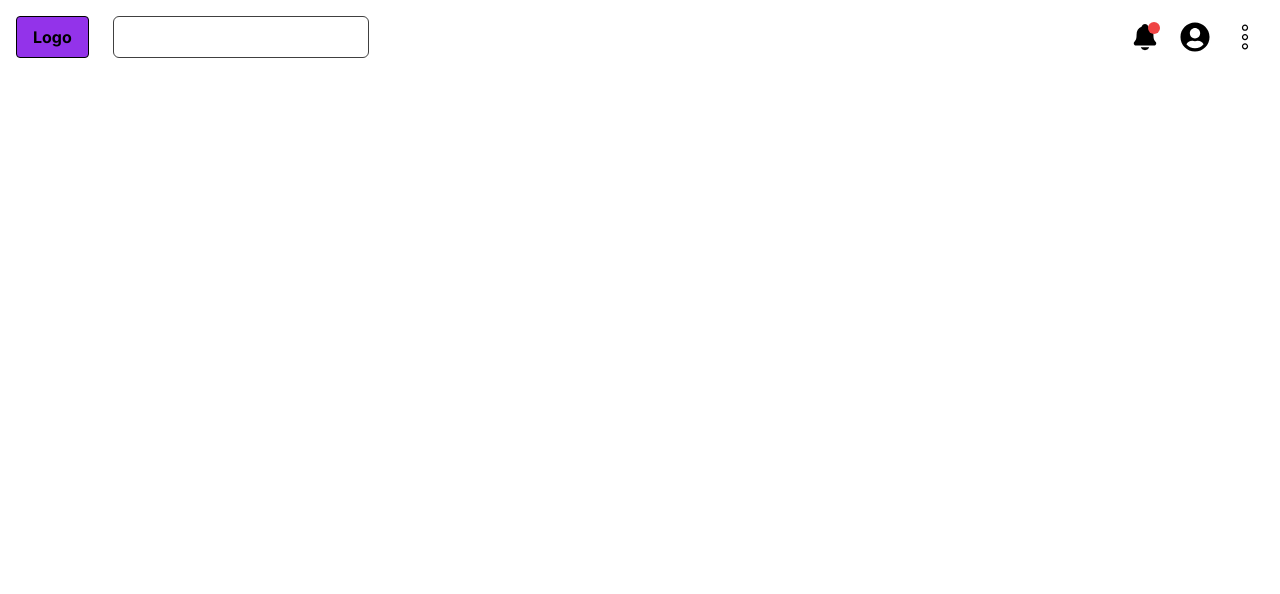
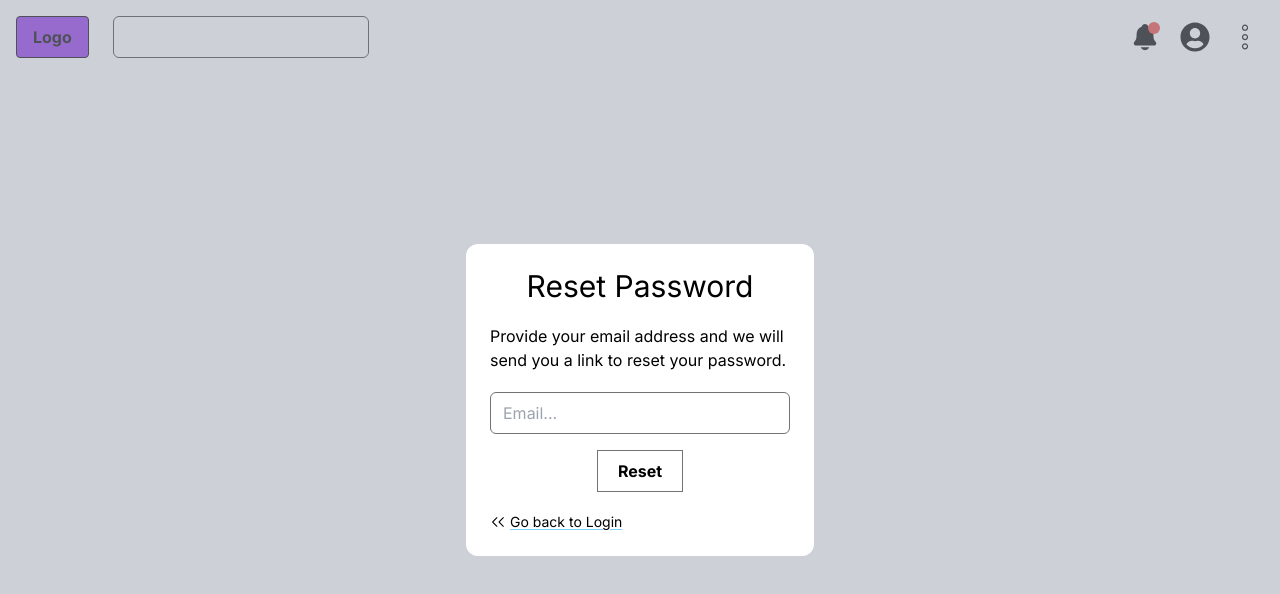
Before and after one commit to SantaVC/PhotoAlbumCessiInternship, a React (Create React App) app in the folder frontend/: page /reset-password in a window 1280 px wide. Before the commit this address had no page. Shown: the top 594 px of the page. Built offline with nearby package versions, Linux system fonts and the light colour scheme.

Commit message:
add ResetPasswordModal
1. add ResetPasswordModal

```diff
--- a/frontend/src/App.jsx
+++ b/frontend/src/App.jsx
@@ -5,6 +5,7 @@ import {
   Header,
   RequireAuth,
   PersistLogin,
+  ResetPasswordModal,
 } from "./components/index";
 import { ProfilePage, LayoutPage, HomePage } from "./pages/index";
 
@@ -19,6 +20,7 @@ const App = () => {
           <Route element={<PersistLogin />}>
             <Route path="/login" element={<SignInModal />} />
             <Route path="/signup" element={<SignUpModal />} />
+            <Route path="/reset-password" element={<ResetPasswordModal />} />
 
             <Route element={<RequireAuth />}>
               <Route path="/" element={<HomePage />} />
--- a/frontend/src/components/Header.jsx
+++ b/frontend/src/components/Header.jsx
@@ -1,9 +1,9 @@
 import { useEffect, useRef } from "react";
 import { useState } from "react";
 import { Link } from "react-router-dom";
+import { FaUserCircle } from "react-icons/fa";
 import { CiMenuKebab } from "react-icons/ci";
 import { IoNotifications } from "react-icons/io5";
-import { FaUserCircle } from "react-icons/fa";
 import { Button, Menu } from "./index";
 
 const Header = () => {
--- a/frontend/src/components/Menu.jsx
+++ b/frontend/src/components/Menu.jsx
@@ -15,7 +15,7 @@ const Menu = ({ setIsOpen }) => {
   const handleClick = async () => {
     await dispatch(logoutUser()).unwrap();
     setIsOpen(false);
-    navigate("/");
+    navigate("/login");
   };
 
   return (
--- a/frontend/src/components/PersistLogin.jsx
+++ b/frontend/src/components/PersistLogin.jsx
@@ -1,9 +1,9 @@
 import { useEffect, useState } from "react";
 import { useDispatch, useSelector } from "react-redux";
 import { Outlet } from "react-router-dom";
+import { selectPersist } from "../redux/slices/authSlice";
 import useRefreshToken from "../hooks/useRefreshToken";
 import useUserAuth from "../hooks/useUserAuth";
-import { selectPersist } from "../redux/slices/authSlice";
 
 const PersistLogin = () => {
   const [isLoading, setIsLoading] = useState(true);
@@ -28,6 +28,7 @@ const PersistLogin = () => {
     };
 
     if (!token && persist) {
+      console.log("verify called ", persist);
       verifyRefreshToken();
     } else {
       setIsLoading(false);
--- /dev/null
+++ b/frontend/src/components/ResetPassword/ResetPasswordForm.jsx
@@ -0,0 +1,57 @@
+import { useDispatch } from "react-redux";
+import { useNavigate } from "react-router-dom";
+import { useForm } from "react-hook-form";
+import { z } from "zod";
+import { zodResolver } from "@hookform/resolvers/zod";
+import { Button } from "../index";
+
+const schema = z.object({
+  email: z.string().email("Invalid email."),
+});
+
+const ResetPasswordForm = () => {
+  const dispatch = useDispatch();
+  const navigate = useNavigate();
+
+  const {
+    register,
+    handleSubmit,
+    setError,
+    reset,
+    formState: { errors, isSubmitting },
+  } = useForm({ resolver: zodResolver(schema) });
+
+  const onSubmit = async (data) => {};
+
+  return (
+    <form
+      onSubmit={handleSubmit(onSubmit)}
+      className="flex flex-col items-center gap-4 f-regular"
+    >
+      <div>
+        <input
+          {...register("email")}
+          className="min-w-[300px] w-full py-2 px-3 border border-neutral-500 rounded-md"
+          placeholder="Email..."
+        />
+        {errors.email && (
+          <p className="px-1 text-red-500">{errors.email.message}</p>
+        )}
+      </div>
+
+      <Button
+        type="submit"
+        className="border border-neutral-500 px-5 py-2 f-bold hover:bg-sky-300 disabled:cursor-not-allowed"
+        disabled={isSubmitting}
+      >
+        {isSubmitting ? "Loading..." : "Reset"}
+      </Button>
+
+      {errors.root && (
+        <p className="self-start px-1 text-red-500">{errors.root.message}</p>
+      )}
+    </form>
+  );
+};
+
+export default ResetPasswordForm;
--- /dev/null
+++ b/frontend/src/components/ResetPassword/ResetPasswordModal.jsx
@@ -0,0 +1,38 @@
+import "../../scss/LoginModal.scss";
+import { Link, Navigate } from "react-router-dom";
+import { RxDoubleArrowLeft } from "react-icons/rx";
+import { Modal, ResetPasswordForm } from "../index";
+import useUserAuth from "../../hooks/useUserAuth";
+
+const ResetPasswordModal = () => {
+  const { token } = useUserAuth();
+
+  return token ? (
+    <Navigate to={"/"} />
+  ) : (
+    <Modal>
+      <div className="fixed top-1/2 left-1/2 max-w-96 bg-white rounded-xl onModalOpen">
+        <div className="relative flex flex-col gap-5 justify-center items-center h-full p-6">
+          <h2 className="text-center text-3xl f-regular">Reset Password</h2>
+
+          <p className="max-w-[300px] f-regular">
+            Provide your email address and we will send you a link to reset your
+            password.
+          </p>
+
+          <ResetPasswordForm />
+
+          <Link
+            to={"/login"}
+            className="self-start flex items-center justify-center gap-1 text-sm underline underline-offset-2 decoration-sky-300 f-regular"
+          >
+            <RxDoubleArrowLeft size={16} />
+            Go back to Login
+          </Link>
+        </div>
+      </div>
+    </Modal>
+  );
+};
+
+export default ResetPasswordModal;
--- a/frontend/src/components/SignIn/SignInModal.jsx
+++ b/frontend/src/components/SignIn/SignInModal.jsx
@@ -1,7 +1,7 @@
 import "../../scss/LoginModal.scss";
 import { Link, Navigate } from "react-router-dom";
 import { CgCloseR } from "react-icons/cg";
-import { Button, Modal, SignInForm } from "../index";
+import { Modal, SignInForm } from "../index";
 import useUserAuth from "../../hooks/useUserAuth";
 
 const SignInModal = () => {
@@ -17,9 +17,12 @@ const SignInModal = () => {
 
           <SignInForm />
 
-          <Button className="self-end text-sm underline underline-offset-2 decoration-sky-300">
+          <Link
+            to={"/reset-password"}
+            className="self-end text-sm underline underline-offset-2 decoration-sky-300"
+          >
             Forgot password?
-          </Button>
+          </Link>
 
           <div className="self-end">
             <span>Don't have an account? </span>
--- a/frontend/src/components/SignUp/SignUpForm.jsx
+++ b/frontend/src/components/SignUp/SignUpForm.jsx
@@ -5,7 +5,7 @@ import { z } from "zod";
 import { zodResolver } from "@hookform/resolvers/zod";
 import { passwordRegex, nicknameRegex } from "../../constants";
 import { registerUser } from "../../redux/thunks/authThunks";
-import Button from "../ui/Button";
+import { Button } from "../index";
 
 const schema = z
   .object({
@@ -51,8 +51,6 @@ const SignUpForm = () => {
   const onSubmitRegister = async (data) => {
     try {
       await dispatch(registerUser(data)).unwrap();
-
-      // navigates user to main page
 
       navigate("/");
       reset();
--- a/frontend/src/components/SignUp/SignUpModal.jsx
+++ b/frontend/src/components/SignUp/SignUpModal.jsx
@@ -1,8 +1,7 @@
 import "../../scss/LoginModal.scss";
 import { Link, Navigate } from "react-router-dom";
 import { CgCloseR } from "react-icons/cg";
-import Modal from "../ui/Modal";
-import SignUpForm from "./SignUpForm";
+import { Modal, SignUpForm } from "../index";
 import useUserAuth from "../../hooks/useUserAuth";
 
 const SignUpModal = () => {
@@ -12,8 +11,8 @@ const SignUpModal = () => {
     <Navigate to={"/"} />
   ) : (
     <Modal>
-      <div className="SignInModal fixed top-1/2 left-1/2 max-w-96 bg-white rounded-xl onModalOpen">
-        <div className="SignInModal__content relative flex flex-col gap-5 justify-center items-center h-full p-6">
+      <div className="fixed top-1/2 left-1/2 max-w-96 bg-white rounded-xl onModalOpen">
+        <div className="relative flex flex-col gap-5 justify-center items-center h-full p-6">
           <h2 className="text-center text-3xl f-regular">Sign up</h2>
 
           <SignUpForm />
--- a/frontend/src/components/index.js
+++ b/frontend/src/components/index.js
@@ -9,6 +9,8 @@ import SignUpModal from "./SignUp/SignUpModal.jsx";
 import Button from "./ui/Button";
 import RememberMe from "./RememberMe.jsx";
 import Modal from "./ui/Modal";
+import ResetPasswordForm from "./ResetPassword/ResetPasswordForm.jsx";
+import ResetPasswordModal from "./ResetPassword/ResetPasswordModal.jsx";
 
 export {
   Header,
@@ -22,4 +24,6 @@ export {
   SignInModal,
   PersistLogin,
   RememberMe,
+  ResetPasswordForm,
+  ResetPasswordModal,
 };
--- a/frontend/src/redux/slices/authSlice.js
+++ b/frontend/src/redux/slices/authSlice.js
@@ -26,6 +26,7 @@ export const authSlice = createSlice({
     resetAuth: (state, action) => {
       state.userAuth.user = null;
       state.userAuth.token = null;
+      state.persist = false;
     },
     setLoading: (state, action) => {
       state.loading = action.payload;
```
Also changed, not shown: 2 other files (tests, documents, lock files or other folders).
